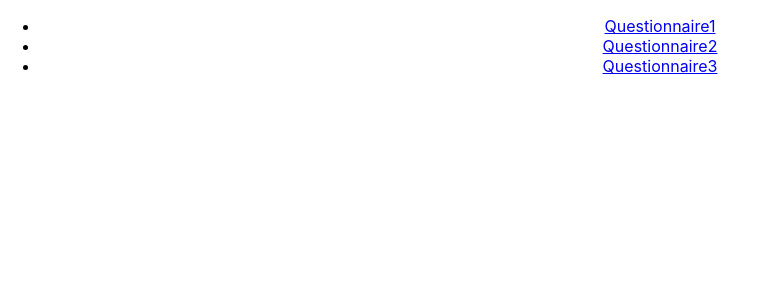
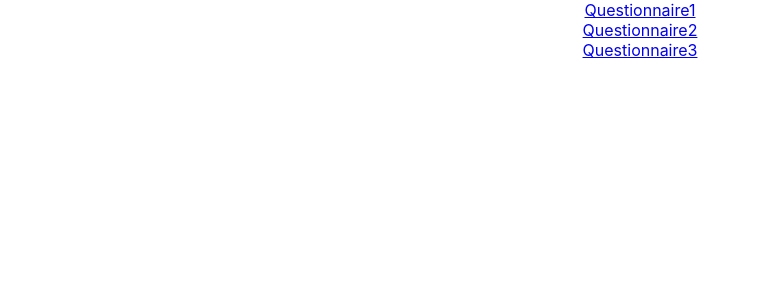
Before and after one commit to IIM-Creative-Technology/react-MathiasGilles, a React (Create React App) app: page / in a window 1280 px wide. Shown: the top 300 px of the page, without its empty margins (0-757 px from the left). Built offline with nearby package versions, Linux system fonts and the light colour scheme.

Commit message:
[update] html surveys page

```diff
--- a/src/components/Questionnaire.js
+++ b/src/components/Questionnaire.js
@@ -3,17 +3,15 @@ import Question from "./../data/questions.json";
 
 function Questionnaire() {
     const data = Question.All
-    const Questionnaire = Object.keys(data).map((questionnaire,index) =>{
-        return(
-                <li key={index}><a href="#">{questionnaire}</a></li>
+    const Questionnaire = Object.keys(data).map((questionnaire, index) => {
+        return (
+            <article key={index}><a href="#">{questionnaire}</a></article>
         )
     })
     return (
-        <div>
-            <ul>
-                {Questionnaire}
-            </ul>
-        </div>
+        <section className="surveys-container">
+            {Questionnaire}
+        </section>
     )
 
 }
```
Also changed, not shown: 1 other file (tests, documents, lock files or other folders).
